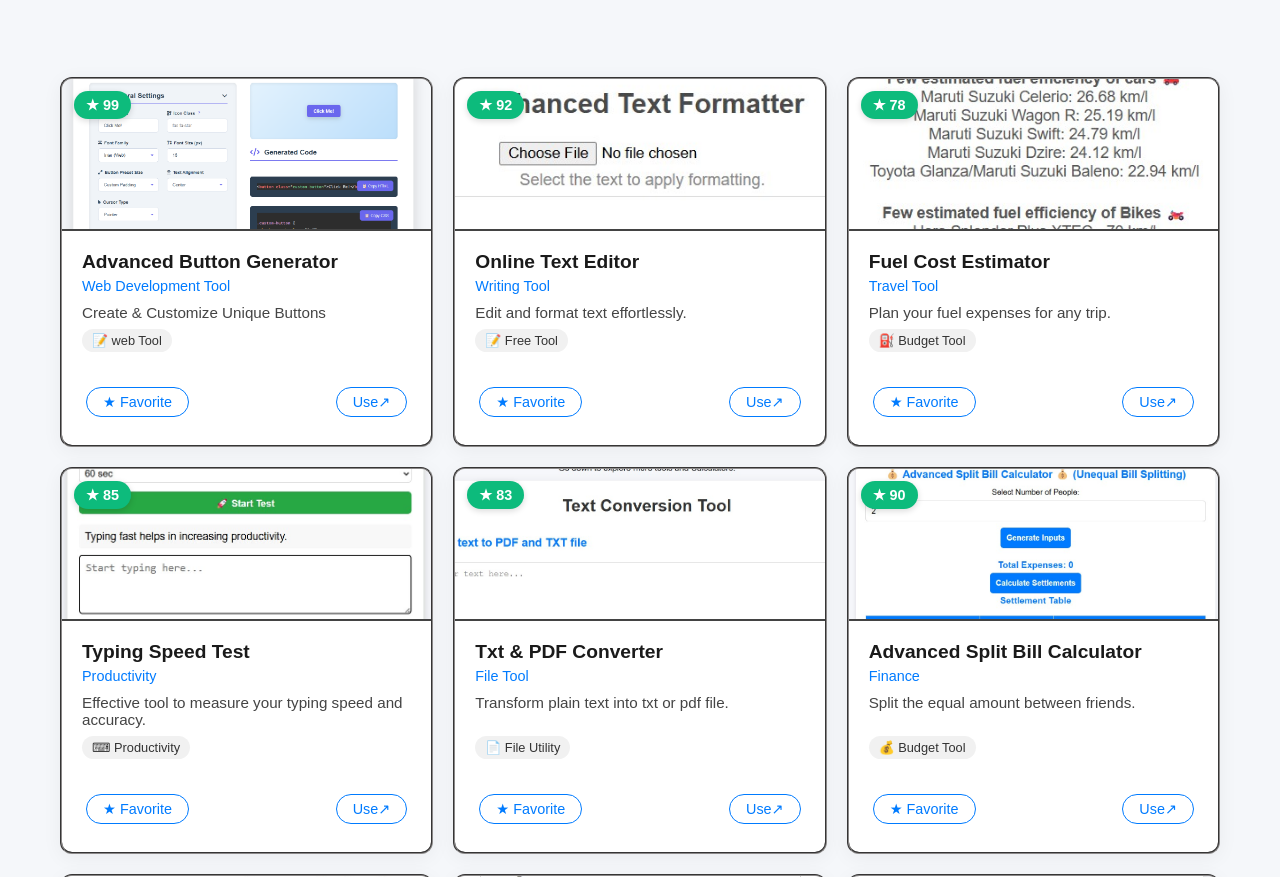
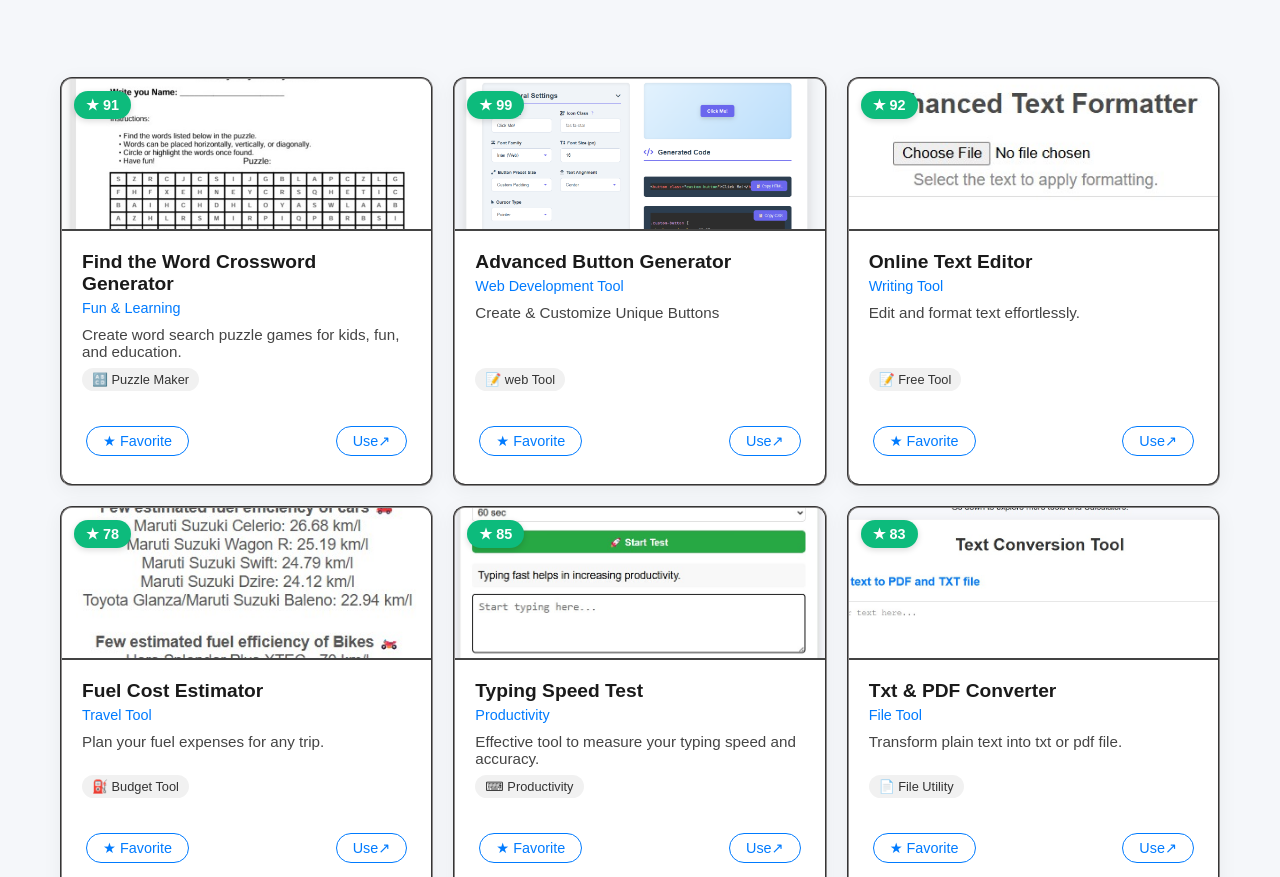
Before and after one commit to kalpesh-G/ehelpfulltools, a plain HTML site: page index.html in a window 1280 px wide. Shown: the part 1788-2665 px from the top of the page. Drawn offline with Linux system fonts and the light colour scheme; some packages are replaced by stand-ins of ours; a script that the page names is missing.

Commit message:
design modification in typing too

```diff
--- a/index.html
+++ b/index.html
@@ -656,6 +656,20 @@
           </div>
           <section class="tools-section">
             <div class="tools-container">
+              <div class="tool-card2">
+          <div class="rating-badge">★ 91</div>
+          <img class="tool-img" src="images/cword.jpg" alt="Find the Word Crossword Generator">
+        <div class="tool-content" style="border-top: 2px solid #434343;">
+            <h3>Find the Word Crossword Generator</h3>
+            <div class="tool-category">Fun & Learning</div>
+            <div class="tool-desc">Create word search puzzle games for kids, fun, and education.</div>
+            <div class="tool-tags"><span>🔠 Puzzle Maker</span></div>
+          </div>
+          <div class="tool-footer">
+            <button>★ Favorite</button>
+            <a href="crossword-generator.html"  > <button>Use↗</button></a>
+          </div>
+        </div>
         <!-- Advanced Button Generator -->
         <div class="tool-card2">
           <div class="rating-badge">★ 99</div>
```
